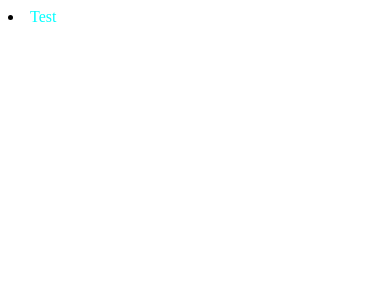
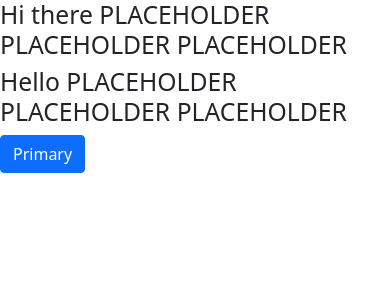
Before and after one commit to cameronstackhouse/academic-adventure, a Django app: page /academic-adventure/home in a window 390 px wide. Before the commit the part shown is almost empty. Shown: the top 300 px of the page. Run offline with Django 4.2, Linux system fonts and the light colour scheme.

Commit message:
Added placeholder bootstrap code to HTML home doc

```diff
--- a/mysite/academic_adventure/static/academic_adventure/home.css
+++ /dev/null
@@ -1,3 +0,0 @@
-li a {
-    color: aqua;
-}
--- a/mysite/academic_adventure/templates/academic_adventure/home.html
+++ b/mysite/academic_adventure/templates/academic_adventure/home.html
@@ -4,13 +4,22 @@
 
 <html>
     <head>
+        <link href="https://cdn.jsdelivr.net/npm/bootstrap@5.1.3/dist/css/bootstrap.min.css" rel="stylesheet" integrity="sha384-1BmE4kWBq78iYhFldvKuhfTAU6auU8tT94WrHftjDbrCEXSU1oBoqyl2QvZ6jIW3" crossorigin="anonymous">
+        <script src="https://cdn.jsdelivr.net/npm/bootstrap@5.1.3/dist/js/bootstrap.bundle.min.js" integrity="sha384-ka7Sk0Gln4gmtz2MlQnikT1wXgYsOg+OMhuP+IlRH9sENBO0LRn5q+8nbTov4+1p" crossorigin="anonymous"></script>
         <link rel="stylesheet" type="text/css" href="{% static 'academic_adventure/home.css' %}">
         <title>Home</title>
     </head>
 
     <body>
-        <li>
-            <a>Test</a>
-        </li>
+        <div class="row">
+            <div class="col-md-6">
+                <h2>Hi there PLACEHOLDER PLACEHOLDER PLACEHOLDER </h2>
+            </div>
+
+            <div class="col-md-6">
+                <h2>Hello PLACEHOLDER PLACEHOLDER PLACEHOLDER</h2>
+                <button type="button" class="btn btn-primary">Primary</button>
+            </div>
+        </div>
     </body>
 </html>
```
